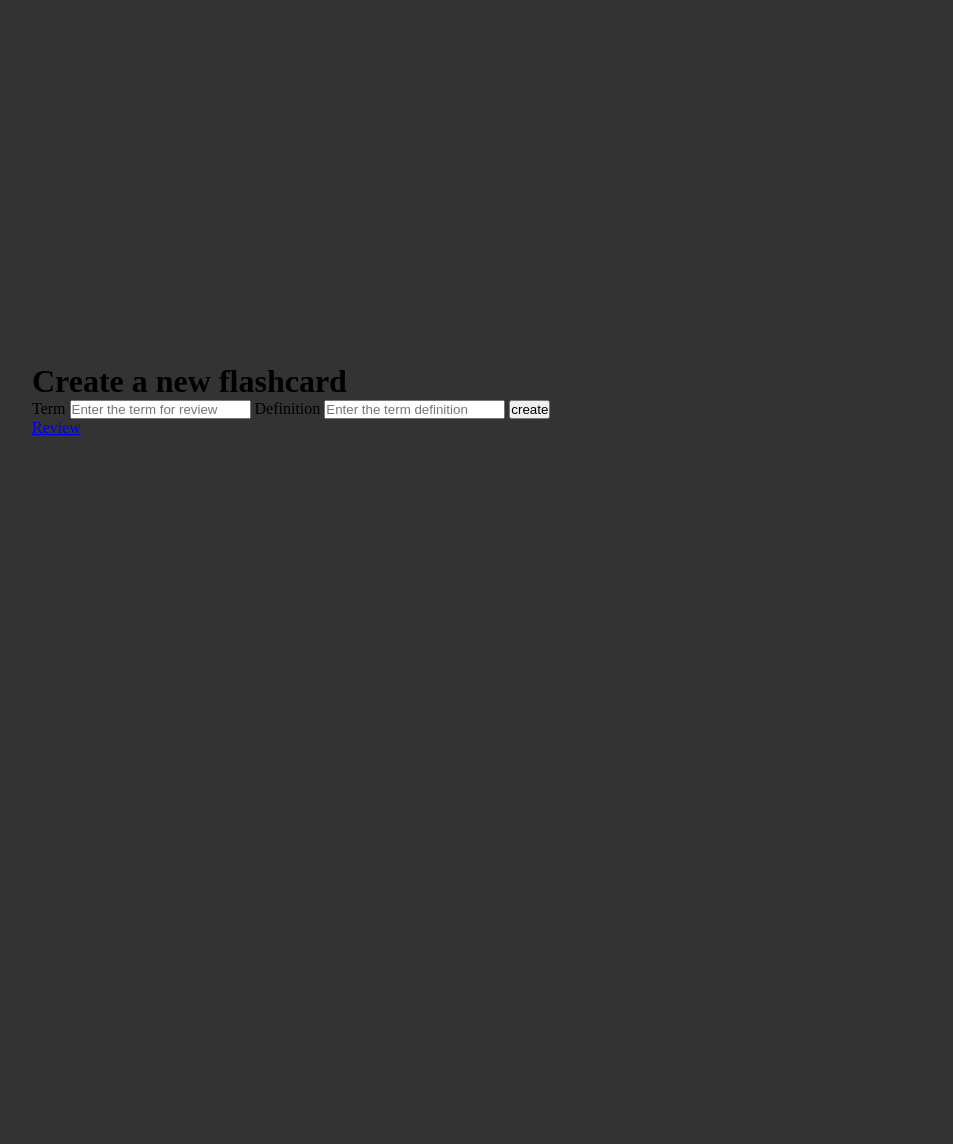
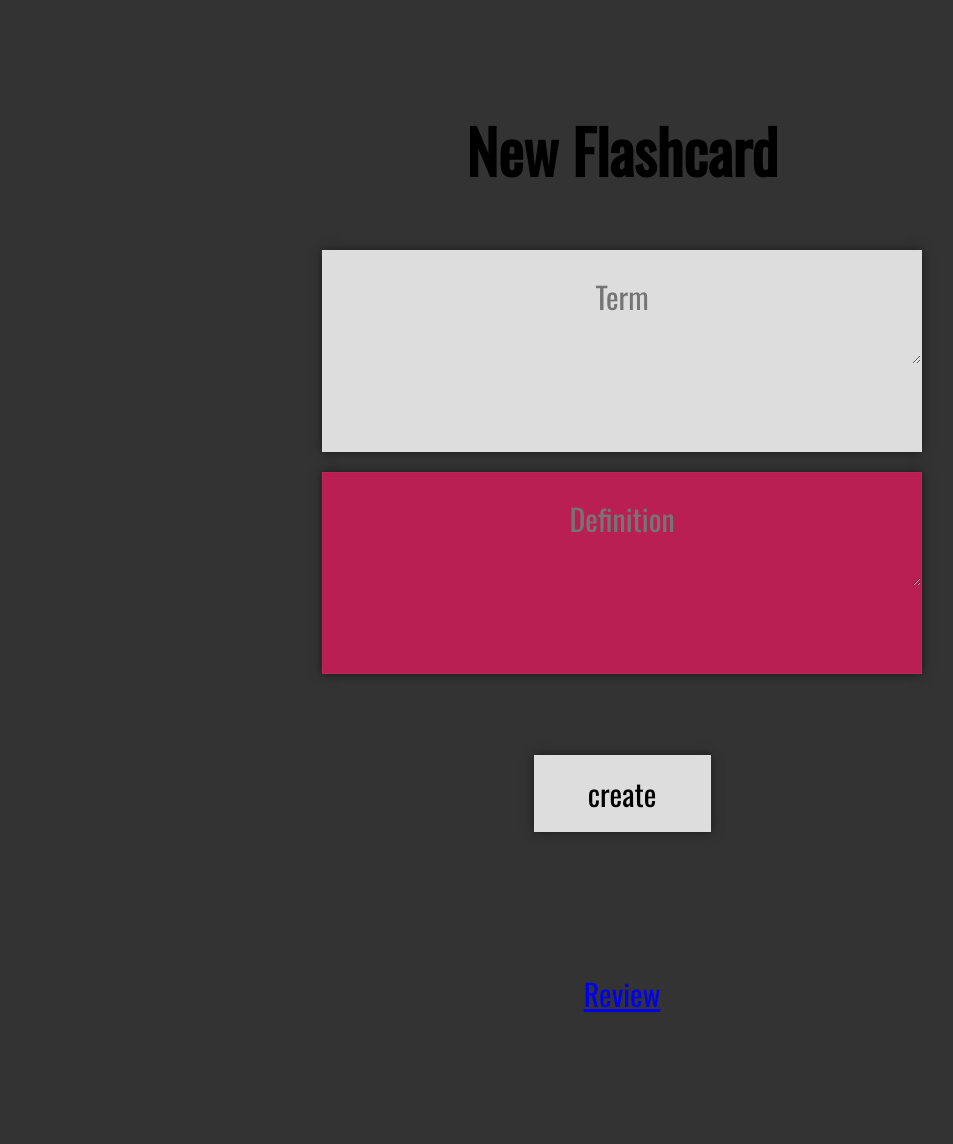
Before and after one commit to ajvera/flashcard-app, a Flask app: page /flashcards/new in a window 1280 px wide. Shown: the whole page, without its empty margins (18-971 px from the left). Before the commit the page ends 435 px from the top, so only its background shows below. Run offline with Flask 2, Linux system fonts and the light colour scheme; some libraries are stand-ins or nearby versions.

Commit message:
styles for update page

```diff
--- /dev/null
+++ b/static/styles/new.css
@@ -0,0 +1,69 @@
+.structure {
+    text-align: center;
+    margin: 0px auto;
+    display: block;
+    font: 30px "Oswald", sans-serif;
+    text-align: center;
+    line-height: 200px;
+    width: 100%;
+}
+
+section {
+    margin: 0px auto;
+    border: 1px rgba(255, 255, 255, 0.03) solid;
+    box-shadow: 0px 0px 10px rgba(0, 0, 0, 0.5);
+    width: 100%;
+    max-width: 600px;
+    height: 100%;
+    max-height: 400px;
+    position: relative;
+    margin-bottom: 20px;
+}
+
+textarea {
+    text-align: center;
+    height: 100%;
+    width: 100%;
+}
+
+textarea:focus {
+    outline: none !important;
+}
+
+.term {
+    color: #ba1f53;
+    background: #ddd;
+}
+
+.term textarea {
+    border: none;
+    color: #ba1f53;
+    background: #ddd;
+    font: 30px "Oswald", sans-serif;
+}
+
+
+.definition {
+    color: #ddd;
+    background: #ba1f53;
+}
+
+.definition textarea {
+    border: none;
+    background: #ba1f53;
+    color: #ddd;
+    font: 30px "Oswald", sans-serif;
+}
+
+#create {
+    font: 30px "Oswald", sans-serif;
+    text-align: center;
+    line-height: 75px;
+    width: 15%;
+    border: 1px rgba(255, 255, 255, 0.03) solid;
+    box-shadow: 0px 0px 10px rgba(0, 0, 0, 0.5);
+    background: #ddd;
+}
+ input#create:focus {
+     outline: none;
+ }
--- a/templates/new.html
+++ b/templates/new.html
@@ -2,15 +2,20 @@
 {% block title %}New{% endblock %}
 {% block head %}
     {{super() }}
+    <link rel="stylesheet" href="/static/styles/new.css" type="text/css">
 {% endblock %}
 {% block content %}
-<h1>Create a new flashcard</h1>
-<form action="/flashcards/new" method="post">
-    <label for="term">Term</label>
-    <input type="text" placeholder="Enter the term for review" name="term">
-    <label for="definition">Definition</label>
-    <input type="text" placeholder="Enter the term definition" name="definition">
-    <input type="submit" value="create">
-</form>
-<a href="/flashcards">Review</a>
+<div class="structure">
+    <h1>New Flashcard</h1>
+    <form action="/flashcards/new" method="post" autocomplete="off">
+        <section class="term">
+            <textarea type="text" placeholder="Term" name="term"></textarea>
+        </section>
+        <section class="definition">
+            <textarea type="text" placeholder="Definition" name="definition"></textarea>
+        </section>
+        <input id="create" type="submit" value="create">
+    </form>
+    <a href="/flashcards">Review</a>
+</div>
 {% endblock %}
```
